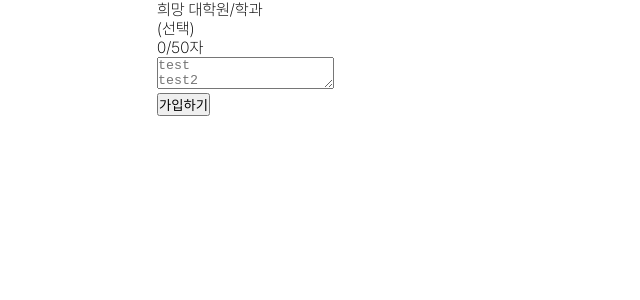
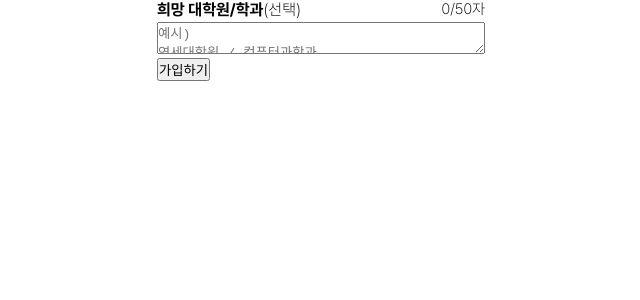
Before and after one commit to WE-ARE-RACCOONS/postgraduate-front, a Next.js app: page /signup/1/matching-info in a window 1280 px wide. Shown: the top 300 px of the page, without its empty margins (183-823 px from the left). Built offline with nearby package versions, Linux system fonts and the light colour scheme.

Commit message:
RAC-135 style: MatchingForm 기본 스타일 세팅

```diff
--- a/src/components/SingleForm/MatchingForm/MatchingForm.styled.ts
+++ b/src/components/SingleForm/MatchingForm/MatchingForm.styled.ts
@@ -0,0 +1,29 @@
+import styled from "styled-components";
+
+export const MatchingFormContainer = styled.div`
+  width: 20.5rem;
+
+  #matching-info-form {
+    width: 20.5rem;
+  }
+`
+
+export const MatchingFormHeader = styled.div`
+  width: 20.5rem;
+  display: flex;
+  justify-content: space-between;
+
+  #matching-form-char-count {
+    font-size: 0.94rem;
+  }
+`
+
+export const MatchingFormTitle = styled.div`
+  width: max-content;
+  height: 1.375rem;
+  display: flex;
+
+  #matching-form-title {
+    font-weight: 600;
+  }
+`
--- a/src/components/SingleForm/MatchingForm/MatchingForm.tsx
+++ b/src/components/SingleForm/MatchingForm/MatchingForm.tsx
@@ -1,11 +1,21 @@
+'use client';
+import { MatchingFormContainer, MatchingFormHeader, MatchingFormTitle } from "./MatchingForm.styled";
+
 function MatchingForm() {
   return(
-    <div>
-      <div>희망 대학원/학과</div>
-      <div>(선택)</div>
-      <div>0/50자</div>
-      <textarea name="matching-info" id="matching-info-form" placeholder={`test\ntest2\ntest3`}></textarea>
-    </div>
+    <MatchingFormContainer>
+      <MatchingFormHeader>
+        <MatchingFormTitle>
+          <div id="matching-form-title">희망 대학원/학과</div>
+          <div id="matching-form-isrequired">(선택)</div>
+        </MatchingFormTitle>
+        <div id="matching-form-char-count">0/50자</div>
+      </MatchingFormHeader>
+      <textarea
+        name="matching-info"
+        id="matching-info-form"
+        placeholder={`예시)\n연세대학원 / 컴퓨터과학과\n카이스트 대학원 / 생명화학공학과`}></textarea>
+    </MatchingFormContainer>
   )
 }
 
```
